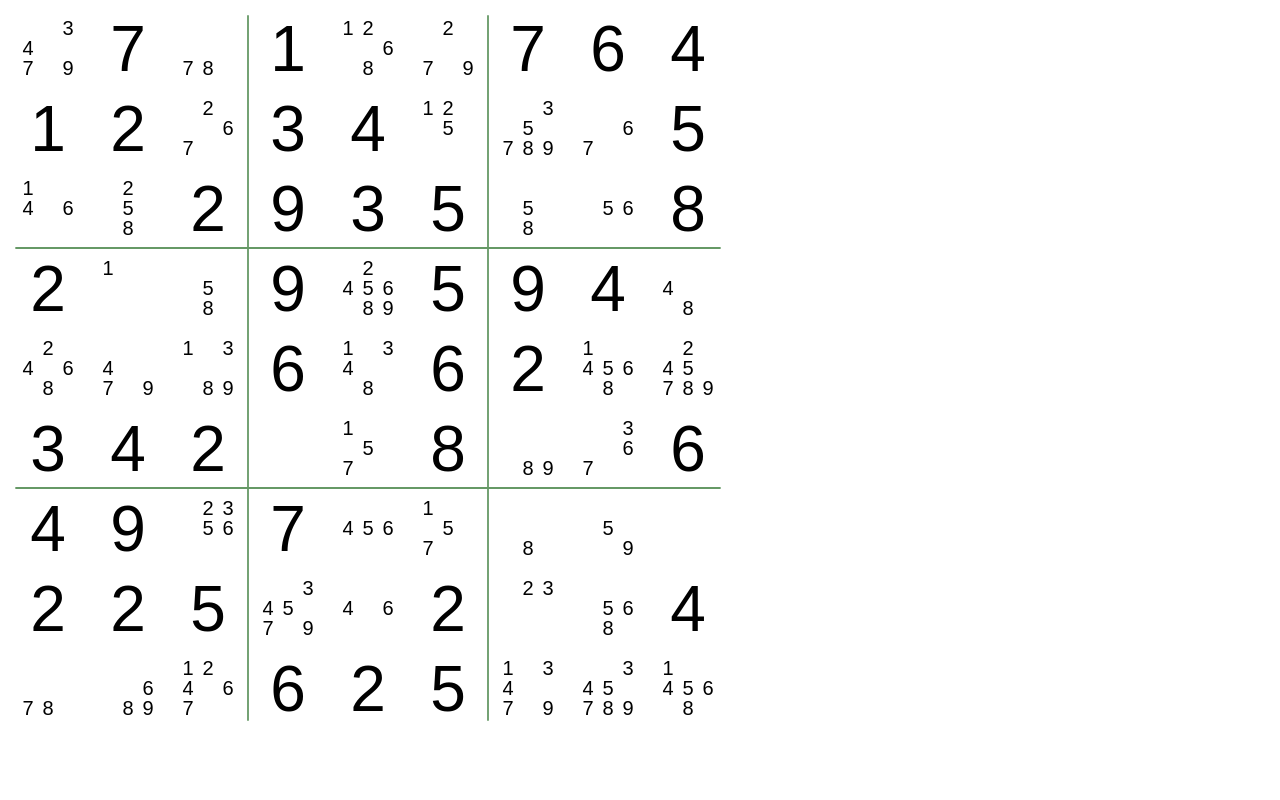
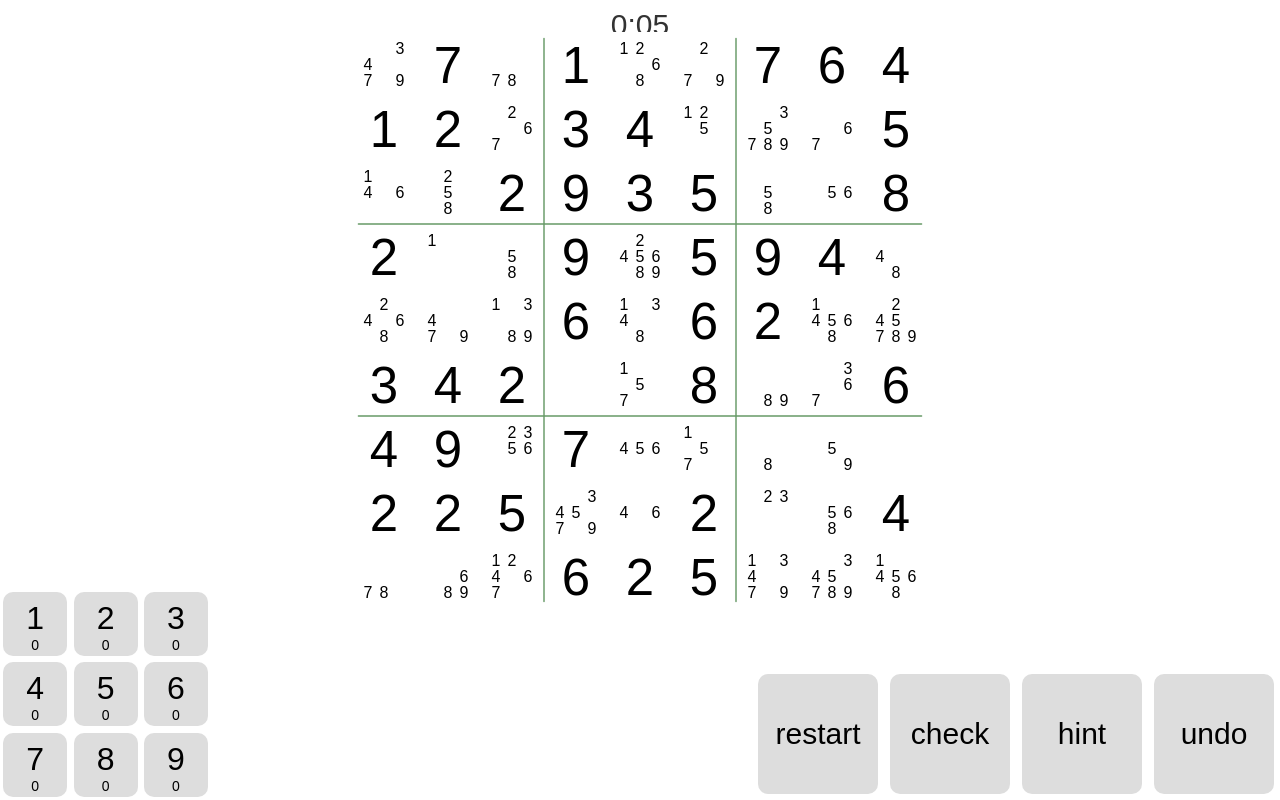
Before and after one commit to JosePedroDias/sudoku, a website with bundled scripts: page index.html in a window 1280 px wide. Built offline with nearby package versions, Linux system fonts and the light colour scheme.

Commit message:
basic ui

```diff
--- /dev/null
+++ b/actions.mjs
@@ -0,0 +1,39 @@
+export class SAction {
+  constructor(containerEl, value) {
+    this.el = document.createElement('div');
+    this.el.setAttribute('data-value', value);
+    this.el.className = 'action';
+    this.el.innerHTML = value;
+    containerEl.appendChild(this.el);
+
+    this.value = value;
+  }
+
+  toggle() {
+    this.el.classList.toggle('alt');
+  }
+}
+
+export function generateActions(containerEl, onAction) {
+  const actions = new Map();
+
+  const actionNames = 'restart check hint undo'.split(' ');
+
+  for (let actionName of actionNames) {
+    actions.set(actionName, new SAction(containerEl, actionName));
+  }
+
+  containerEl.addEventListener('click', (ev) => {
+    let el = ev.target;
+    while (!el.classList.contains('action')) {
+      el = el.parentElement;
+      if (!el) {
+        return;
+      }
+    }
+    const value = el.getAttribute('data-value');
+    onAction(value);
+  });
+
+  return actions;
+}
--- /dev/null
+++ b/elapsed-time.mjs
@@ -0,0 +1,37 @@
+import { zeroPad } from './utils.mjs';
+
+export class ElapsedTime {
+  constructor(el) {
+    this.textNode = el.firstChild;
+    this.dt = 0;
+  }
+
+  draw() {
+    const dt = this.dt;
+    const ss = dt % 60;
+    const mm = Math.floor(dt / 60);
+    this.textNode.nodeValue = `${mm}:${zeroPad(ss)}`;
+  }
+
+  start() {
+    this.startDate = new Date(Date.now() - this.dt * 1000);
+    this.timer = setInterval(this.onTick, 1000);
+  }
+
+  stop() {
+    clearInterval(this.timer);
+  }
+
+  reset() {
+    this.dt = 0;
+    this.startDate = new Date(Date.now() - this.dt * 1000);
+    this.draw();
+  }
+
+  onTick = () => {
+    const d = new Date();
+    const dt = Math.floor((d.valueOf() - this.startDate.valueOf()) / 1000);
+    this.dt = dt;
+    this.draw();
+  };
+}
--- a/index.html
+++ b/index.html
@@ -8,7 +8,16 @@
     <link rel="stylesheet" href="main.css" />
   </head>
   <body>
-    <div class="main"></div>
+    <div class="main">
+      <div class="elapsed-time">_</div>
+      <div class="board"></div>
+      <div class="numbers">
+        <div class="numbers-row"></div>
+        <div class="numbers-row"></div>
+        <div class="numbers-row"></div>
+      </div>
+      <div class="actions"></div>
+    </div>
     <script type="module" src="main.mjs"></script>
   </body>
 </html>
--- a/main.css
+++ b/main.css
@@ -0,0 +1,81 @@
+html, body {
+    border: 0;
+    overflow: hidden;
+    font-family: sans-serif;
+}
+
+.elapsed-time {
+    text-align: center;
+    color: #333;
+    font-size: 30px;
+    -moz-user-select: none;
+    -webkit-user-select: none;
+    user-select: none;
+}
+
+.board {
+    position: absolute;
+    left: 50%;
+    top:  40%;
+    margin-left: calc(0.4 * -720px);
+    margin-top:  calc(0.4 * -720px);
+}
+
+.numbers {
+    position: absolute;
+    bottom: 0;
+    left: 0;
+}
+
+.number {
+    display: inline-block;
+    text-align: center;
+    width: 4em;
+    height: 3.5em;
+    background-color: #DDD;
+    margin: 0.2em;
+    padding-top: 0.5em;
+    padding-bottom: -0.5em;
+    border-radius: 10px;
+    -moz-user-select: none;
+    -webkit-user-select: none;
+    user-select: none;
+}
+
+.number:hover,
+.action:hover {
+    background-color: #FDD;
+}
+
+.number-value {
+    font-size: 32px;
+}
+
+.number-count {
+    font-size: 14px;
+}
+
+.actions {
+    position: absolute;
+    bottom: 0;
+    right: 0;
+}
+
+.action {
+    display: inline-block;
+    text-align: center;
+    width: 4em;
+    height: 4em;
+    line-height: 4em;
+    font-size: 30px;
+    background-color: #DDD;
+    margin: 0.2em;
+    border-radius: 10px;
+    -moz-user-select: none;
+    -webkit-user-select: none;
+    user-select: none;
+}
+
+.action.alt {
+    background-color: blue;
+}
--- a/main.mjs
+++ b/main.mjs
@@ -1,9 +1,10 @@
+import { rndInt } from './utils.mjs';
+import { ElapsedTime } from './elapsed-time.mjs';
 import { Board } from './board.mjs';
-import { rndInt } from './utils.mjs';
+import { generateNumbers } from './numbers.mjs';
+import { generateActions } from './actions.mjs';
 
-const containerEl = document.querySelector('.main');
-
-const boardWidth = 720;
+const boardWidth = 720 * 0.8;
 
 function getCellData(pos) {
   const value = rndInt(2) === 0 ? rndInt(9) + 1 : undefined;
@@ -33,5 +34,30 @@ function onClick(pos) {
   b.draw();
 }
 
-b = new Board(containerEl, boardWidth, { getCellData, onClick });
+b = new Board(document.querySelector('.board'), boardWidth, {
+  getCellData,
+  onClick,
+});
+
+const et = new ElapsedTime(document.querySelector('.elapsed-time'));
+et.start();
+
+let numbers, actions;
+
+function onNumber(number) {
+  console.log(number);
+  const num = numbers.get(number);
+  num.setCount(num.count + 1);
+}
+
+function onAction(action) {
+  console.log(action);
+  if (action === 'hint') {
+    actions.get('hint').toggle();
+  }
+}
+
+numbers = generateNumbers(document.querySelector('.numbers'), onNumber);
+actions = generateActions(document.querySelector('.actions'), onAction);
+
 window.b = b; // TODO temp
--- /dev/null
+++ b/numbers.mjs
@@ -0,0 +1,55 @@
+export class SNumber {
+  constructor(containerEl, value, count) {
+    this.value = value;
+    this.count = count;
+
+    const valueEl = document.createElement('div');
+    valueEl.innerHTML = value;
+    valueEl.className = 'number-value';
+
+    const countEl = document.createElement('div');
+    countEl.innerHTML = count;
+    countEl.className = 'number-count';
+    this.countEl = countEl;
+
+    this.el = document.createElement('div');
+    this.el.setAttribute('data-value', value);
+    this.el.className = 'number';
+    this.el.appendChild(valueEl);
+    this.el.appendChild(countEl);
+    containerEl.appendChild(this.el);
+
+    this.value = value;
+    this.count = count;
+  }
+
+  setCount(val) {
+    this.count = val;
+    this.countEl.innerHTML = val;
+  }
+}
+
+export function generateNumbers(containerEl, onNumber) {
+  const numbers = new Map();
+
+  const rowEls = containerEl.querySelectorAll('.numbers-row');
+  for (let n = 0; n < 9; ++n) {
+    const rowNr = Math.floor(n / 3);
+    const sn = new SNumber(rowEls[rowNr], n + 1, 0);
+    numbers.set(n + 1, sn);
+  }
+
+  containerEl.addEventListener('click', (ev) => {
+    let el = ev.target;
+    while (el.className !== 'number') {
+      el = el.parentElement;
+      if (!el) {
+        return;
+      }
+    }
+    const value = parseInt(el.getAttribute('data-value'), 10);
+    onNumber(value);
+  });
+
+  return numbers;
+}
--- a/utils.mjs
+++ b/utils.mjs
@@ -5,3 +5,7 @@ export function rndInt(n) {
 export function rndColor() {
   return `rgb(${rndInt(256)},${rndInt(256)},${rndInt(256)})`;
 }
+
+export function zeroPad(n) {
+  return n < 10 ? `0${n}` : n;
+}
```
Also changed, not shown: README.md.
